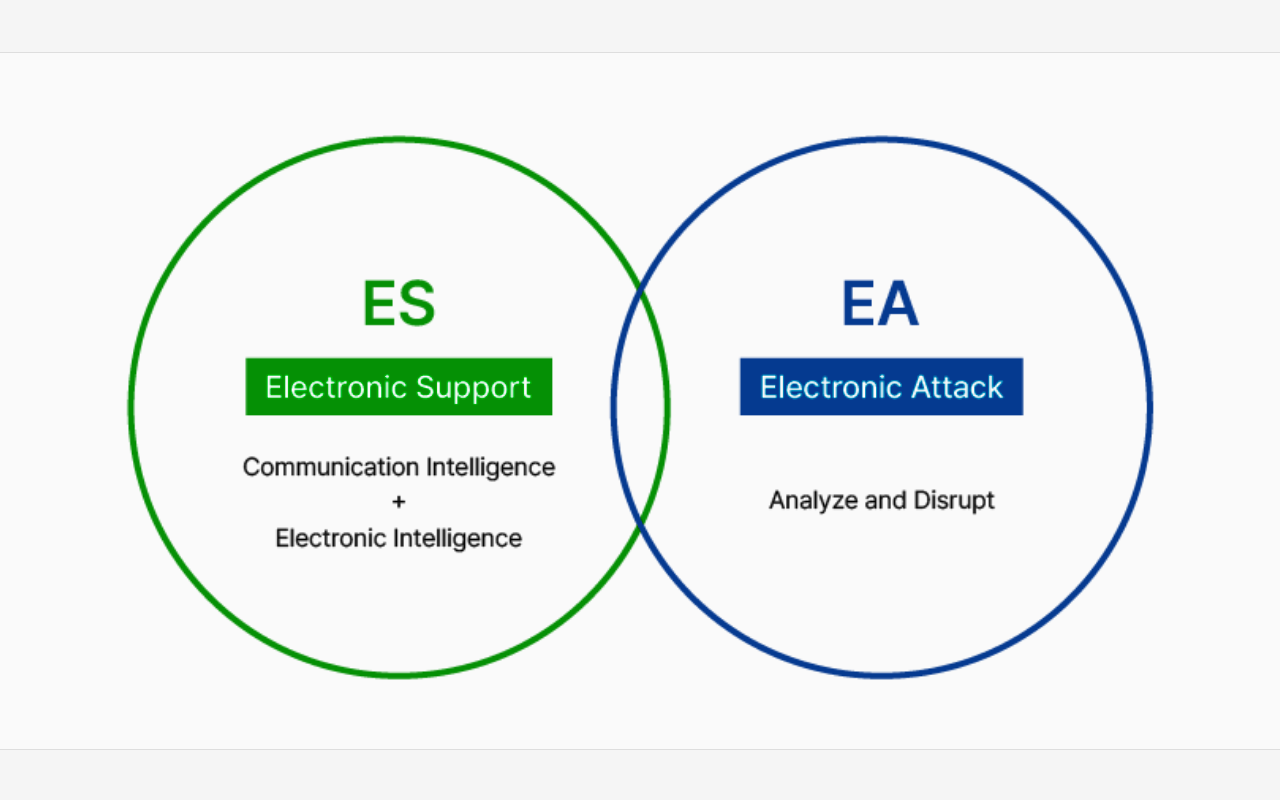
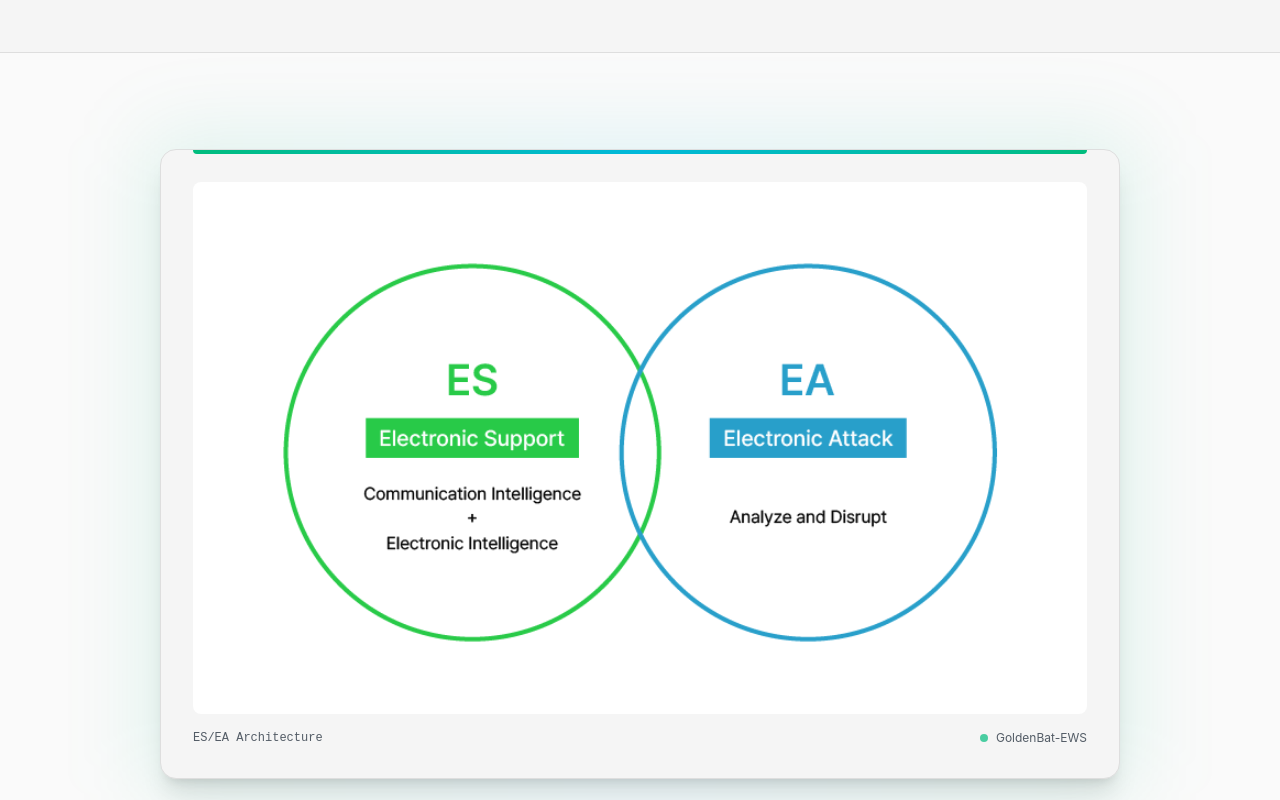
Before and after one commit to allstring/ebt-web-platform, a React (Vite) app: page /solution/ew/GoldenBat-EWS in a window 1280 px wide. Shown: the part 1380-2180 px from the top of the page. Built offline with nearby package versions, Linux system fonts and the light colour scheme.

Commit message:
feat: add localized images for ESEA and update DetailEwsPage layout for improved presentation and user engagement

```diff
--- a/src/pages/Solution/EW/line_up/Detail_ews.tsx
+++ b/src/pages/Solution/EW/line_up/Detail_ews.tsx
@@ -1,10 +1,12 @@
 import categoryBbatsImg from "@/assets/images/gbews-bg_censored.jpg"
-import eseaRecImg from "@/assets/images/esea_rec.png"
+import eseaRecImgEn from "@/assets/images/esea_rec.png"
+import eseaRecImgKo from "@/assets/images/esea_rec_ko.png"
 import { useLocale } from "@/lib/i18n"
 
 export default function DetailEwsPage() {
-  const { t } = useLocale()
+  const { t, locale } = useLocale()
   const ews = t.ews
+  const eseaRecImg = locale === "ko" ? eseaRecImgKo : eseaRecImgEn
 
   return (
     <div className="pt-16">
@@ -83,18 +85,35 @@ export default function DetailEwsPage() {
         </section>
 
         {/* 사진 섹션 */}
-        <section className="border-t border-border">
-          <div className="mx-auto max-w-7xl px-6 lg:px-8">
-            <div className="w-full">
-              <img
-                src={eseaRecImg}
-                alt={ews.title}
-                className="w-full h-auto object-cover rounded-lg"
-                style={{
-                  filter: "invert(1) brightness(2)",
-                  mixBlendMode: "difference",
-                }}
-              />
+        <section className="py-16 lg:py-24 border-t border-border">
+          <div className="mx-auto max-w-5xl px-6 lg:px-8">
+            <div className="relative">
+              {/* 배경 그라데이션 */}
+              <div className="absolute -inset-4 bg-gradient-to-r from-emerald-500/10 via-cyan-500/10 to-emerald-500/10 rounded-3xl blur-2xl" />
+
+              {/* 카드 */}
+              <div className="relative bg-card border border-border rounded-2xl p-6 md:p-8 shadow-xl">
+                {/* 상단 악센트 바 */}
+                <div className="absolute top-0 left-8 right-8 h-1 bg-gradient-to-r from-emerald-500 via-cyan-500 to-emerald-500 rounded-b-full" />
+
+                {/* 이미지 컨테이너 */}
+                <div className="bg-white dark:bg-white rounded-xl p-4 md:p-6">
+                  <img
+                    src={eseaRecImg}
+                    alt={ews.title}
+                    className="w-full h-auto"
+                  />
+                </div>
+
+                {/* 하단 라벨 */}
+                <div className="mt-4 flex items-center justify-between text-xs text-muted-foreground">
+                  <span className="font-mono">ES/EA Architecture</span>
+                  <div className="flex items-center gap-2">
+                    <span className="w-2 h-2 bg-emerald-500 rounded-full animate-pulse" />
+                    <span>GoldenBat-EWS</span>
+                  </div>
+                </div>
+              </div>
             </div>
           </div>
         </section>
```
Also changed, not shown: src/assets/images/esea_rec_ko.png (added), 1 other file (tests, documents, lock files or other folders).
